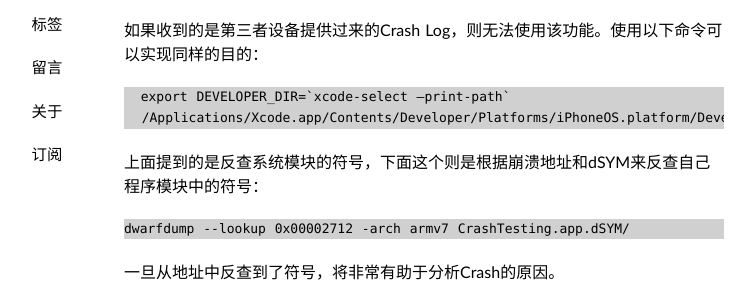
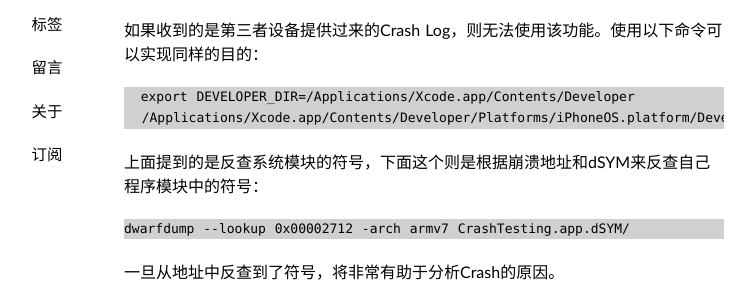
Before and after one commit to Yonsm/Yonsm.github.io, a Jekyll site: the page built from _posts/2014-06-24-resymbolicate.md, in a window 1280 px wide. Shown: the part 155-437 px from the top of the page, without its empty margins (216-971 px from the left). Built offline with Jekyll 4.4.1, drawn with Linux system fonts in a browser that asks for light colours; some web fonts are replaced; Markdown is read by kramdown in place of the engine named in the settings; comment, search, counter and statistics services are not loaded.

Commit message:
Update 2014-06-24-resymbolicate.md

```diff
--- a/_posts/2014-06-24-resymbolicate.md
+++ b/_posts/2014-06-24-resymbolicate.md
@@ -10,7 +10,7 @@ Xcode Organizer 连接手机看 Device Logs 的时候，有个 Re-Symbolicate
 
 如果收到的是第三者设备提供过来的Crash Log，则无法使用该功能。使用以下命令可以实现同样的目的：
 
-      export DEVELOPER_DIR=`xcode-select —print-path`
+      export DEVELOPER_DIR=/Applications/Xcode.app/Contents/Developer
       /Applications/Xcode.app/Contents/Developer/Platforms/iPhoneOS.platform/Developer/Library/PrivateFrameworks/DTDeviceKitBase.framework/Versions/A/Resources/symbolicatecrash -v ~/CrashLog.crash
 
 
```
